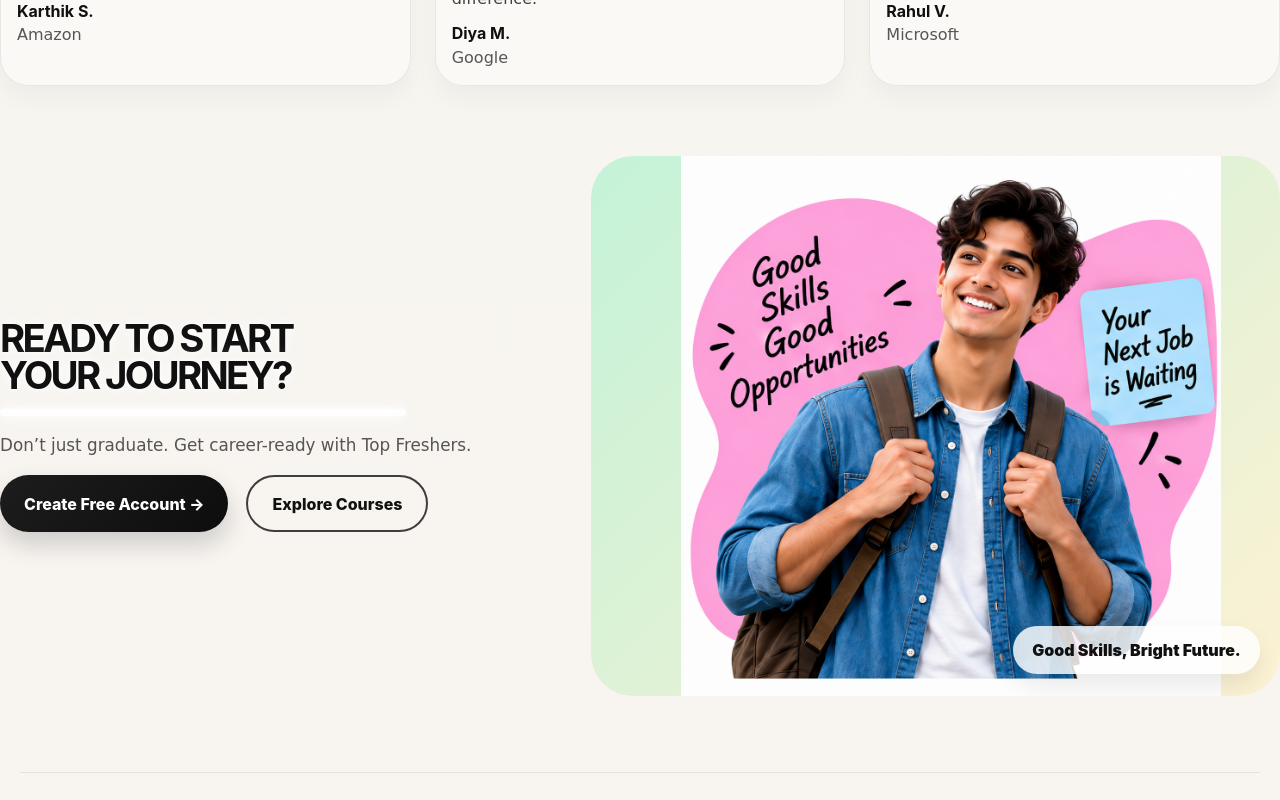
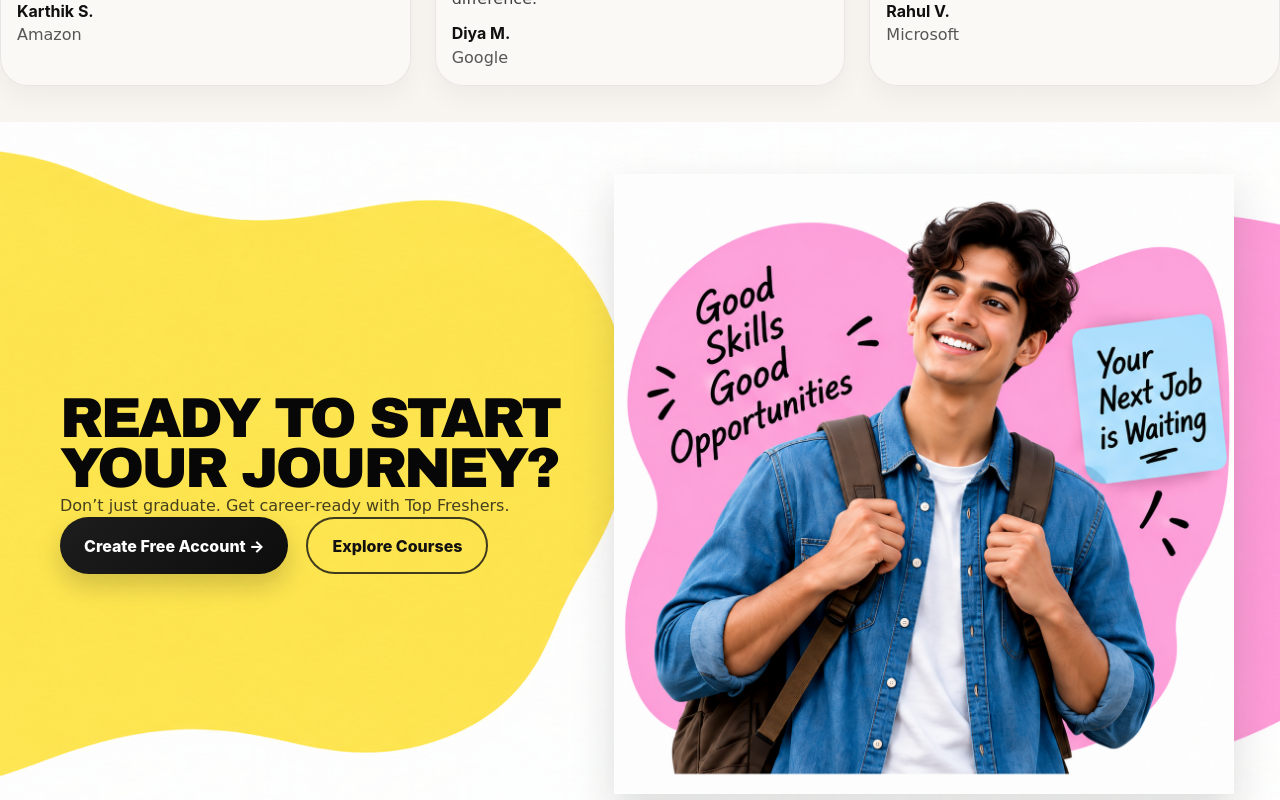
Before and after one commit to jayavarmaS/top-freshers, a React (Vite) app: page / in a window 1280 px wide. Shown: the part 3420-4220 px from the top of the page. Built offline with nearby package versions, Linux system fonts and the light colour scheme.

Commit message:
Match CTA reference design

```diff
--- a/src/components/FinalCTA.jsx
+++ b/src/components/FinalCTA.jsx
@@ -16,7 +16,6 @@ export default function FinalCTA() {
 
       <div className="cta-illustration">
         <img src="/images/cta-student.png" alt="Student ready for the future" />
-        <div className="cta-badge">Good Skills, Bright Future.</div>
       </div>
     </section>
   );
--- a/src/index.css
+++ b/src/index.css
@@ -1625,22 +1625,52 @@ header {
 }
 
 .cta-section {
+  position: relative;
   display: grid;
   grid-template-columns: minmax(0, 0.9fr) minmax(0, 1.1fr);
   align-items: center;
   gap: 28px;
-  padding-top: 34px;
-  padding-bottom: 40px;
+  min-height: 440px;
+  padding: 52px 48px 36px;
+  border-radius: 0;
+  overflow: hidden;
+  isolation: isolate;
+  background: #ffffff url("/yellowandrose.png") center / cover no-repeat;
+}
+
+.cta-section::before,
+.cta-section::after {
+  display: none;
+}
+
+.cta-copy,
+.cta-illustration {
+  position: relative;
+  z-index: 1;
 }
 
 .cta-copy {
-  display: flex;
-  flex-direction: column;
-  gap: 18px;
+  padding: 8px 0 8px 12px;
+  z-index: 2;
+}
+
+.cta-copy h2 {
+  max-width: 560px;
+  color: #070707;
+  font-family: "Arial Black", Arial, sans-serif;
+  font-size: clamp(2.8rem, 4.4vw, 5.4rem);
+  line-height: 0.9;
+  letter-spacing: -0.055em;
+  text-shadow: none;
+}
+
+.cta-copy h2::after {
+  display: none;
 }
 
 .cta-copy p {
-  font-size: 1.05rem;
+  max-width: 520px;
+  color: rgba(17, 17, 17, 0.78);
 }
 
 .cta-actions {
@@ -1650,30 +1680,21 @@ header {
 }
 
 .cta-illustration {
-  position: relative;
   min-height: 360px;
   display: flex;
   justify-content: center;
   align-items: end;
-  background: linear-gradient(135deg, rgba(183, 242, 210, 0.8), rgba(255, 240, 200, 0.72));
-  border-radius: 42px;
-  overflow: hidden;
+  background: transparent;
+  overflow: visible;
+  z-index: 2;
 }
 
 .cta-illustration img {
-  width: min(100%, 540px);
-  margin-left: 30px;
-}
-
-.cta-badge {
-  right: 20px;
-  bottom: 22px;
-  padding: 0.8rem 1.2rem;
-  border-radius: 999px;
-  background: rgba(255, 255, 255, 0.82);
-  box-shadow: 0 12px 24px rgba(17, 17, 17, 0.08);
-  font-weight: 900;
-  font-size: 1rem;
+  position: relative;
+  z-index: 1;
+  width: min(100%, 620px);
+  margin-left: 20px;
+  filter: drop-shadow(0 18px 20px rgba(17, 17, 17, 0.14));
 }
 
 .site-footer {
```
Also changed, not shown: public/yellowandrose.png (added).
